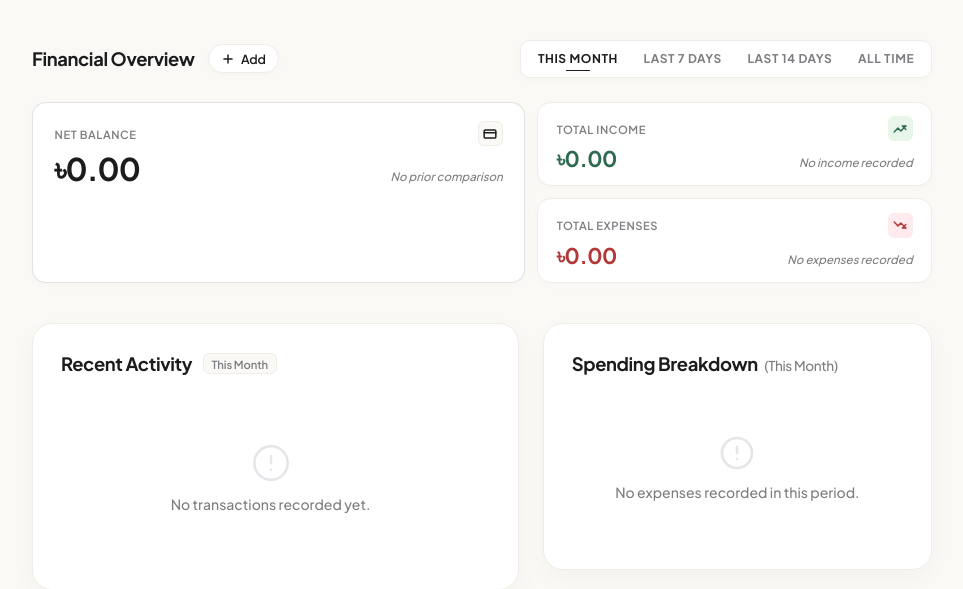
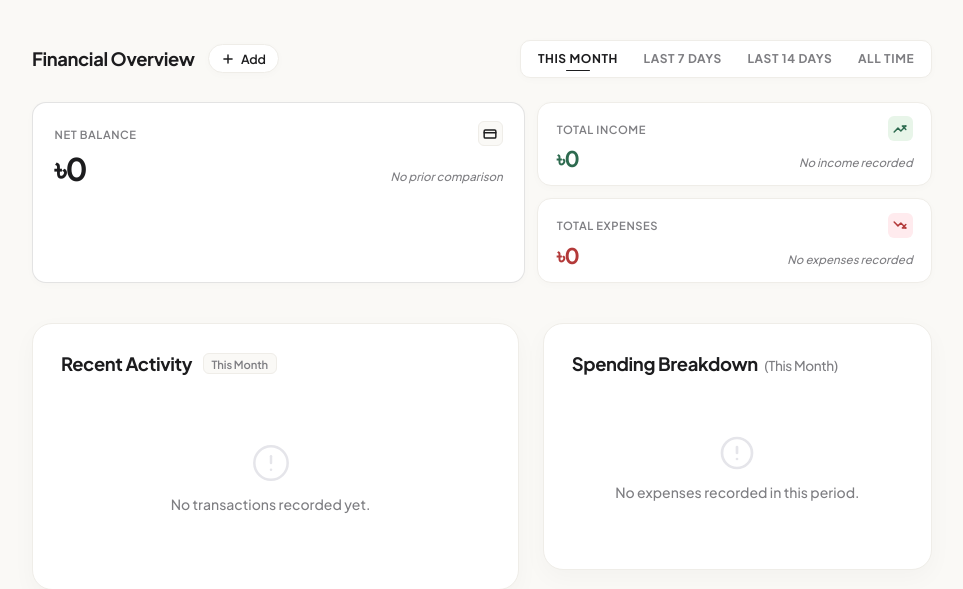
Before and after one commit to MahirTB/fintu, a FastAPI app: page / in a window 1280 px wide. Shown: the part 122-711 px from the top of the page, without its empty margins (158-1121 px from the left). Run offline with FastAPI, Linux system fonts and the light colour scheme; the visitor is signed in with stand-in values (Sample User, id 1).

Commit message:
style: format all currency amounts as whole numbers without decimals

```diff
--- a/main.py
+++ b/main.py
@@ -95,9 +95,9 @@ def format_trend(curr: float, prev: float, is_expense: bool = False):
         formatted_pct = None
 
     if diff != 0:
-        formatted_diff = f"৳{abs(diff):,.2f}"
+        formatted_diff = f"৳{int(round(abs(diff))):,}"
     else:
-        formatted_diff = "৳0.00"
+        formatted_diff = "৳0"
 
     if is_expense:
         # Spending less is positive (green), spending more is negative (red)
@@ -201,7 +201,7 @@ def get_category_breakdown(txs: list, filter_type: str = "current_month"):
 
     # Calculate daily average spend for the selected window
     if total_expense <= 0:
-        daily_avg_str = "৳0.00/day"
+        daily_avg_str = "৳0/day"
     else:
         if filter_type == "current_month":
             days = max(1, today.day)
@@ -216,11 +216,8 @@ def get_category_breakdown(txs: list, filter_type: str = "current_month"):
                 days = max(1, (today - min_date).days + 1)
             else:
                 days = 1
-        avg = total_expense / days
-        if avg == int(avg):
-            daily_avg_str = f"৳{int(avg):,}/day"
-        else:
-            daily_avg_str = f"৳{avg:,.2f}/day"
+        avg = round(total_expense / days)
+        daily_avg_str = f"৳{int(avg):,}/day"
 
     expense_by_cat = defaultdict(float)
     expense_count_by_cat = defaultdict(int)
@@ -235,7 +232,7 @@ def get_category_breakdown(txs: list, filter_type: str = "current_month"):
         categories.append({
             "category": cat,
             "amount": amount,
-            "formatted_amount": f"৳{amount:,.2f}",
+            "formatted_amount": f"৳{int(round(amount)):,}",
             "percentage": pct,
             "formatted_percentage": pct_str,
             "count": expense_count_by_cat[cat]
@@ -243,7 +240,7 @@ def get_category_breakdown(txs: list, filter_type: str = "current_month"):
 
     return {
         "total": total_expense,
-        "formatted_total": f"৳{total_expense:,.2f}",
+        "formatted_total": f"৳{int(round(total_expense)):,}",
         "count": len(expense_txs),
         "daily_avg_str": daily_avg_str,
         "categories": categories
--- a/templates/index.html
+++ b/templates/index.html
@@ -93,7 +93,7 @@
 
             <div class="form-group">
                 <label for="form-amount">Amount (৳)</label>
-                <input type="number" step="0.01" min="0.01" name="amount" id="form-amount" placeholder="0.00" autocomplete="off" required>
+                <input type="number" step="1" min="1" name="amount" id="form-amount" placeholder="0" autocomplete="off" required>
             </div>
 
             <div class="form-group">
--- a/templates/partials/day_breakdown.html
+++ b/templates/partials/day_breakdown.html
@@ -8,11 +8,11 @@
 <div class="breakdown-stats">
     <div class="breakdown-stat-mini income">
         <span>Income</span>
-        <span>+৳{{ "{:,.2f}".format(stats.income) }}</span>
+        <span>+৳{{ "{:,.0f}".format(stats.income) }}</span>
     </div>
     <div class="breakdown-stat-mini expense">
         <span>Expenses</span>
-        <span>-৳{{ "{:,.2f}".format(stats.expense) }}</span>
+        <span>-৳{{ "{:,.0f}".format(stats.expense) }}</span>
     </div>
 </div>
 
@@ -40,7 +40,7 @@
                 </div>
                 <div class="tx-right">
                     <span class="tx-amount {{ tx.type }}">
-                        {% if tx.type == 'income' %}+{% else %}-{% endif %}৳{{ "{:,.2f}".format(tx.amount) }}
+                        {% if tx.type == 'income' %}+{% else %}-{% endif %}৳{{ "{:,.0f}".format(tx.amount) }}
                     </span>
                 </div>
             </div>
--- a/templates/partials/summary.html
+++ b/templates/partials/summary.html
@@ -9,7 +9,7 @@
                 </div>
             </div>
             <div class="stat-body">
-                <span class="value">৳{{ "{:,.2f}".format(summary.balance) }}</span>
+                <span class="value">৳{{ "{:,.0f}".format(summary.balance) }}</span>
                 {% if summary.comparison and summary.comparison.has_comparison %}
                     {% if summary.comparison.balance.show_trend %}
                     <div class="stat-trend {{ summary.comparison.balance.status }}">
@@ -53,7 +53,7 @@
             </div>
         </div>
         <div class="stat-body">
-            <span class="value">৳{{ "{:,.2f}".format(summary.income) }}</span>
+            <span class="value">৳{{ "{:,.0f}".format(summary.income) }}</span>
             {% if summary.comparison and summary.comparison.has_comparison %}
                 {% if summary.comparison.income.show_trend %}
                 <div class="stat-trend {{ summary.comparison.income.status }}">
@@ -88,7 +88,7 @@
             </div>
         </div>
         <div class="stat-body">
-            <span class="value">৳{{ "{:,.2f}".format(summary.expense) }}</span>
+            <span class="value">৳{{ "{:,.0f}".format(summary.expense) }}</span>
             {% if summary.comparison and summary.comparison.has_comparison %}
                 {% if summary.comparison.expense.show_trend %}
                 <div class="stat-trend {{ summary.comparison.expense.status }}">
--- a/templates/partials/transaction_list.html
+++ b/templates/partials/transaction_list.html
@@ -36,7 +36,7 @@
                         </div>
                         <div class="tx-right">
                             <span class="tx-amount {{ tx.type }}">
-                                {% if tx.type == 'income' %}+{% else %}-{% endif %}৳{{ "{:,.2f}".format(tx.amount) }}
+                                {% if tx.type == 'income' %}+{% else %}-{% endif %}৳{{ "{:,.0f}".format(tx.amount) }}
                             </span>
                             <button class="delete-btn"
                                     hx-delete="/transactions/{{ tx.id }}"
```
